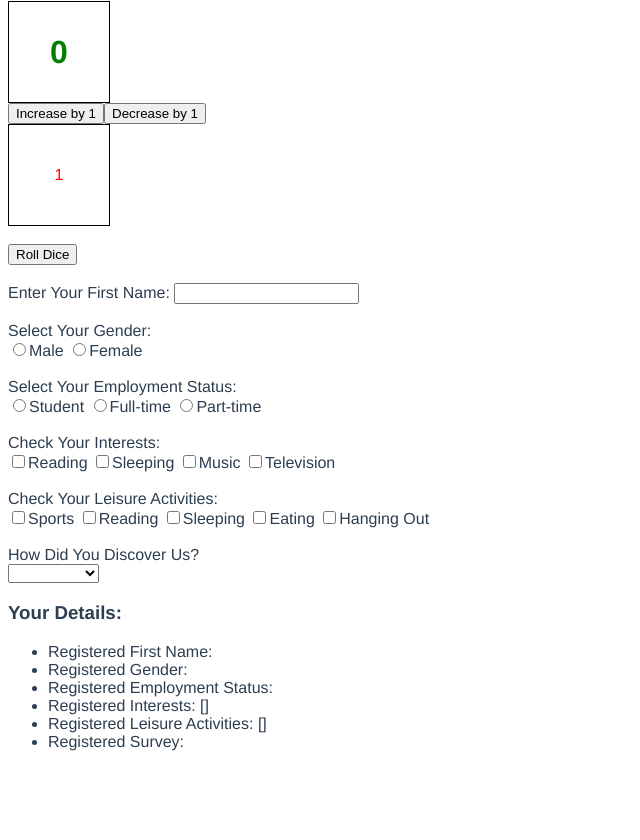
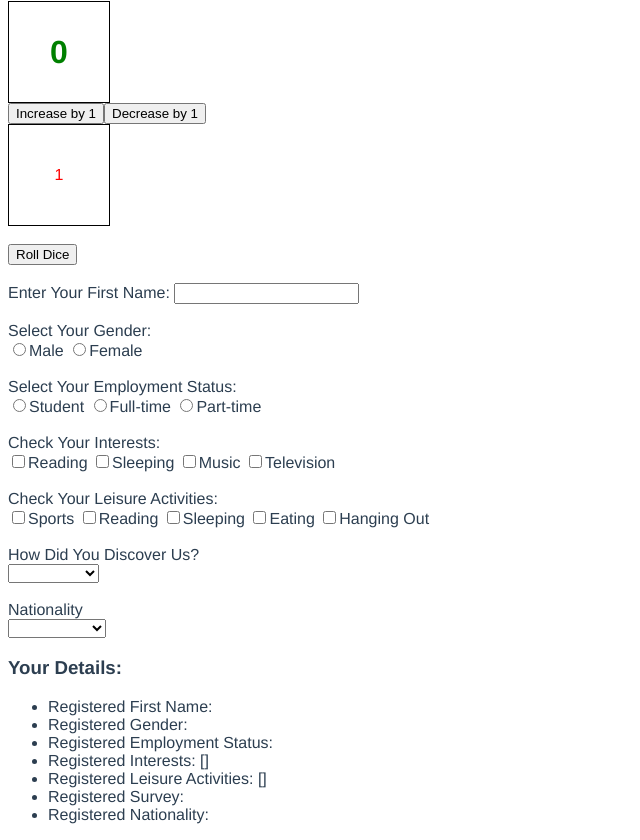
Before and after one commit to mabelsueh/vue2, a Vue app in the folder lab-questions/: page / in a window 1280 px wide. Shown: the part 375-1215 px from the top of the page, without its empty margins (0-640 px from the left). Before the commit the page ends 1142 px from the top, so only its background shows below. Built offline with nearby package versions, Linux system fonts and the light colour scheme.

Commit message:
finished dropdown options and lab 4.4

```diff
--- a/lab-questions/src/components/Form.vue
+++ b/lab-questions/src/components/Form.vue
@@ -59,6 +59,18 @@
                     <option value="Facebook">Facebook</option>
                     <option value="Email">From Email</option>
                 </select>
+                <br><br>
+            </div>
+            <div>
+                <label>Nationality</label>
+                <br>
+                <select v-model="nationality">
+                    <option value="Singapore">Singaporean</option>
+                    <option value="Malaysia">Malaysian</option>
+                    <option value="Thailand">Thai</option>
+                    <option value="Indonesia">Indonesian</option>
+                    <br><br>
+                </select>
             </div>
         </form>
         <!-- area to display them deets -->
@@ -71,6 +83,7 @@
                 <li>Registered Interests: {{interests}}</li>
                 <li>Registered Leisure Activities: {{leisure}}</li>
                 <li>Registered Survey: {{hearAbout}}</li>
+                <li>Registered Nationality: {{nationality}}</li>
             </ul>
         </div>
     </div>
@@ -88,6 +101,7 @@ export default {
             interests: [],
             leisure: [],
             hearAbout: '',
+            nationality: '',
         }
     }
 }
```
